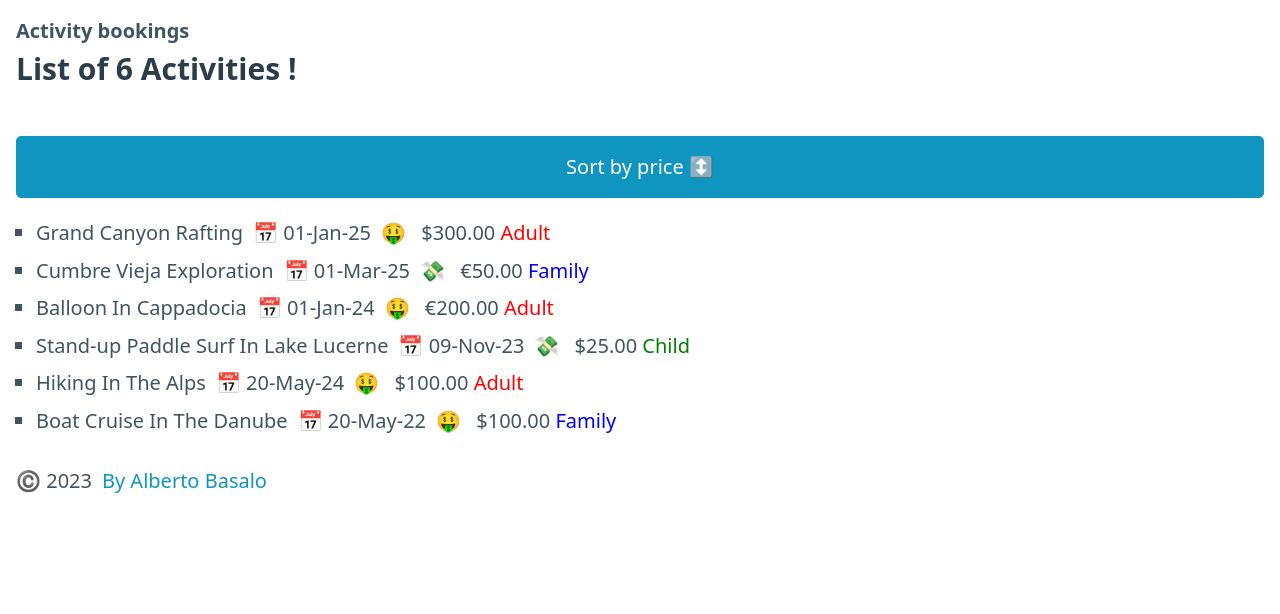
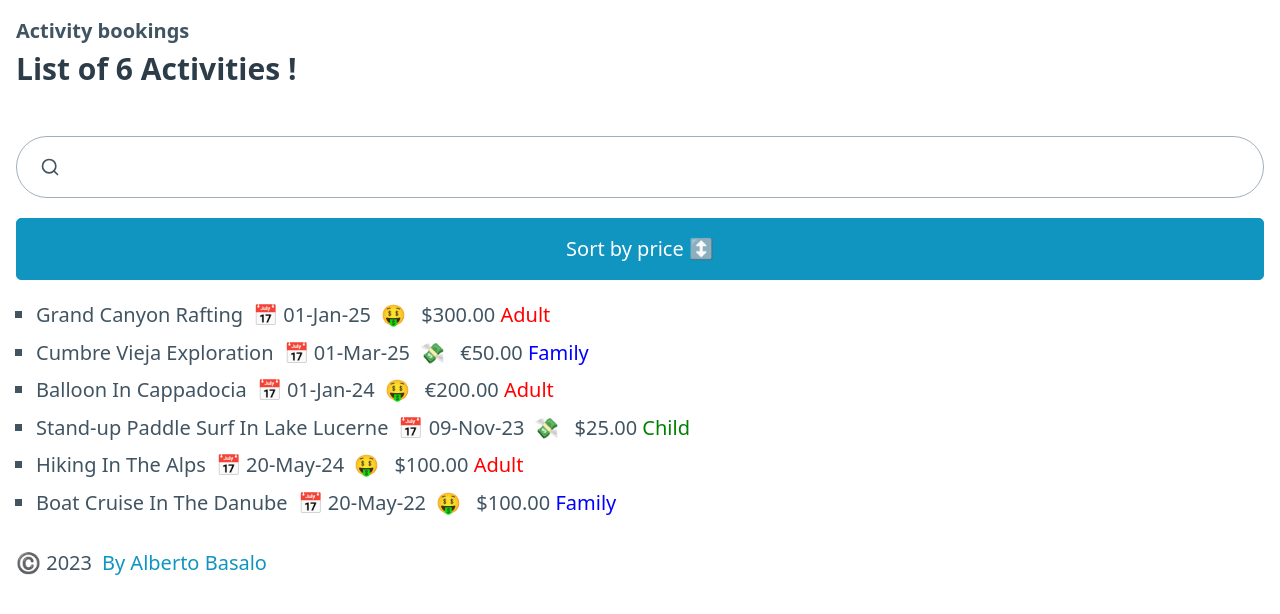
Before and after one commit to TrainingITCourses/minsait-ng_dev-23_04, an Angular app: page / in a window 1280 px wide. Shown: the top 614 px of the page. Built offline with nearby package versions, Linux system fonts and the light colour scheme.

Commit message:
feat: input output

```diff
--- a/src/app/home/home.component.html
+++ b/src/app/home/home.component.html
@@ -2,6 +2,7 @@
   [counter]="activities.length"
   caption="Activities !"
   (sort)="onSort()"
+  (search)="onSearch($event)"
 ></app-list-header>
 <ul>
   <li *ngFor="let a of activities">
--- a/src/app/home/home.component.ts
+++ b/src/app/home/home.component.ts
@@ -21,4 +21,9 @@ export class HomeComponent implements OnInit {
       (a, b) => (a.price - b.price) * this.sortOrder
     );
   }
+  onSearch(searchTerm: string) {
+    this.activities = ACTIVITIES.filter((a) =>
+      a.title.toLowerCase().includes(searchTerm.toLowerCase())
+    );
+  }
 }
--- a/src/app/shared/list-header/list-header.component.html
+++ b/src/app/shared/list-header/list-header.component.html
@@ -1,4 +1,5 @@
 <div>
   <h3>List of {{ counter }} {{ caption }}</h3>
+  <input type="search" (keyup)="onSearchKeyUp($event)" />
   <button id="sort" (click)="onSortClick()">Sort by price ↕️</button>
 </div>
--- a/src/app/shared/list-header/list-header.component.ts
+++ b/src/app/shared/list-header/list-header.component.ts
@@ -9,9 +9,16 @@ export class ListHeaderComponent implements OnInit {
   @Input() counter: number = 0;
   @Input() caption: string = '';
   @Output() sort: EventEmitter<void> = new EventEmitter<void>();
+  @Output() search: EventEmitter<string> = new EventEmitter<string>();
+
   constructor() {}
   ngOnInit(): void {}
   onSortClick() {
     this.sort.emit();
   }
+  onSearchKeyUp(eventArg: any) {
+    const target: HTMLInputElement = eventArg.target;
+    const searchTerm = target.value;
+    this.search.emit(searchTerm);
+  }
 }
```
